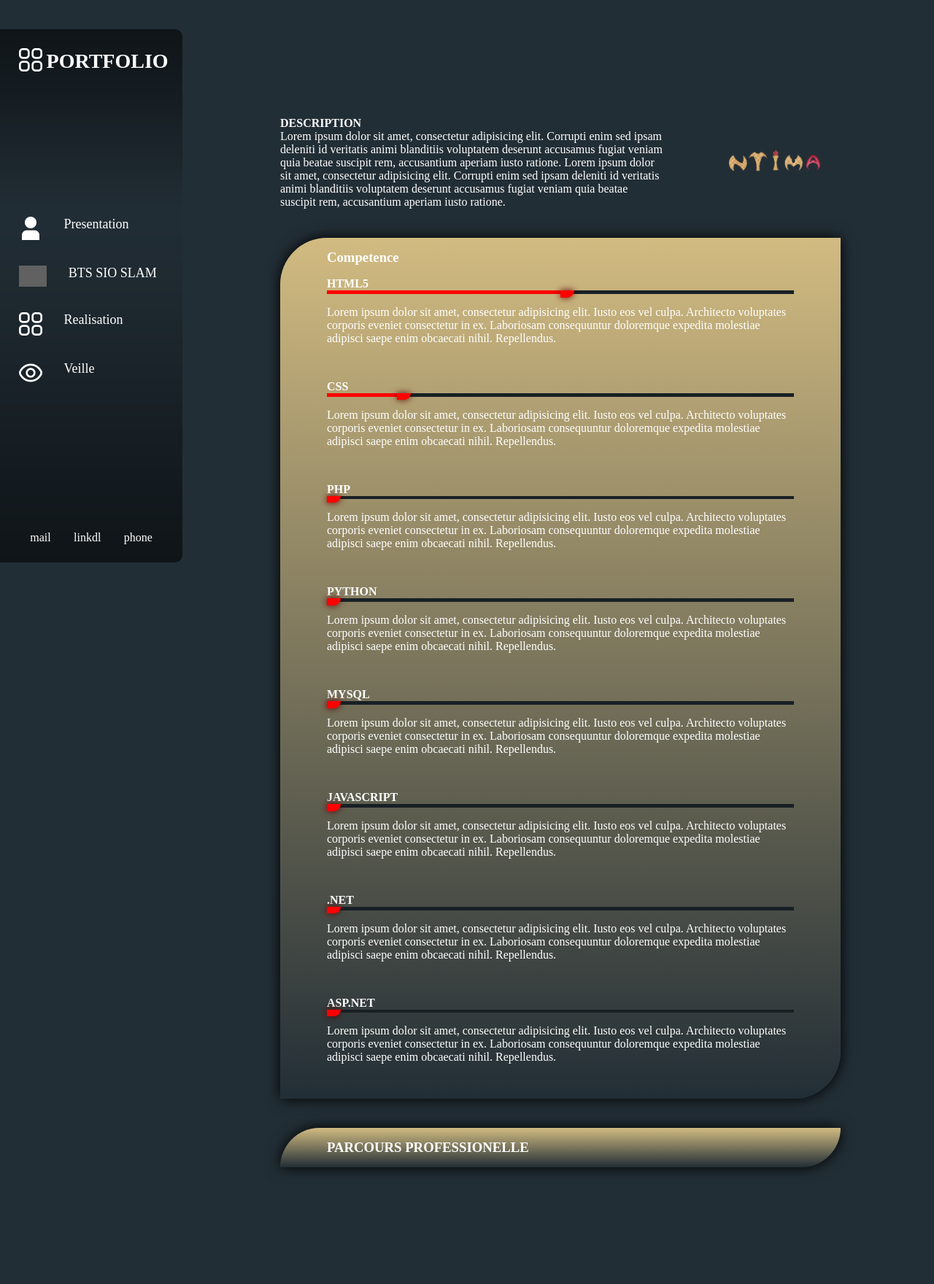
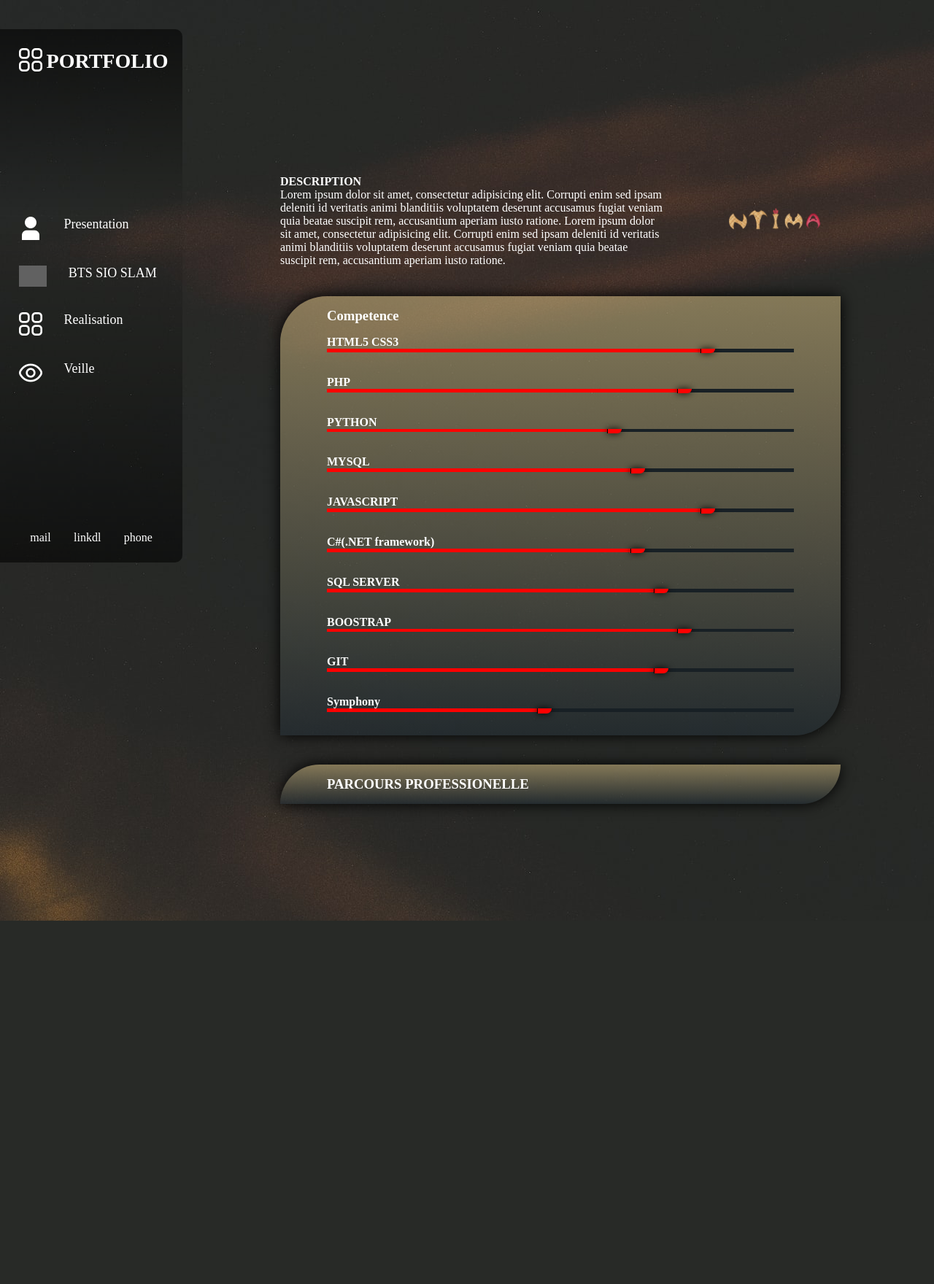
Before and after one commit to calebModeste/portefolio, a PHP site: page / in a window 1280 px wide. Shown: the whole page at 73% size. After the commit the page ends 1262 px from the top, so only its background shows below. Run offline with PHP 8.4, Linux system fonts and the light colour scheme; grey boxes are pictures that could not be loaded.

Commit message:
modification background

```diff
--- a/index.html
+++ b/index.html
@@ -54,21 +54,21 @@
                         <div>
                             <img src="img/icon/casquette-de-graduation.png" alt="etude">
                         </div>
-                        <p id="onOff"> BTS SIO SLAM </p>
+                        <p > BTS SIO SLAM </p>
                     </li>
 
                     <li onclick="nav(show=3)">
                         <div>
                             <img src="img/icon/applications.png" alt="projet">
                         </div>
-                        <p id="onOff"> Realisation </p>
+                        <p > Realisation </p>
                     </li>
 
                     <li onclick="nav(show=4)">
                         <div>
                             <img src="img/icon/oeil.png" alt="recherche">
                         </div>
-                        <p id="onOff"> Veille </p>
+                        <p > Veille </p>
                     </li>
 
             </ul>
@@ -113,83 +113,62 @@
 
 
                         <div class="element">
-                            <h4>HTML5</h4>
+                            <h4>HTML5 CSS3</h4>
                             <div class="progBar"> <div class="progstep1"></div> <div class="point"></div> </div>
-                                <p>
-                                    Lorem ipsum dolor sit amet, consectetur adipisicing elit. Iusto eos vel culpa.
-                                    Architecto voluptates corporis eveniet consectetur in ex. Laboriosam consequuntur
-                                    doloremque expedita molestiae adipisci saepe enim obcaecati nihil. Repellendus.
-                                </p>
-                        </div>
 
-                        <div class="element">
-                            <h4>CSS</h4>
-                            <div class="progBar"> <div class="progstep2"></div> <div class="point"></div> </div>
-                                <p>
-                                    Lorem ipsum dolor sit amet, consectetur adipisicing elit. Iusto eos vel culpa.
-                                    Architecto voluptates corporis eveniet consectetur in ex. Laboriosam consequuntur
-                                    doloremque expedita molestiae adipisci saepe enim obcaecati nihil. Repellendus.
-                                </p>
                         </div>
 
                         <div class="element">
                             <h4>PHP</h4>
-                            <div class="progBar"> <div class="progstep"></div> <div class="point"></div> </div>
-                                <p>
-                                    Lorem ipsum dolor sit amet, consectetur adipisicing elit. Iusto eos vel culpa.
-                                    Architecto voluptates corporis eveniet consectetur in ex. Laboriosam consequuntur
-                                    doloremque expedita molestiae adipisci saepe enim obcaecati nihil. Repellendus.
-                                </p>
+                            <div class="progBar"> <div class="progstep2"></div> <div class="point"></div> </div>
+
                         </div>
 
                         <div class="element">
                             <h4>PYTHON</h4>
-                            <div class="progBar"> <div class="progstep"></div> <div class="point"></div> </div>
-                                <p>
-                                    Lorem ipsum dolor sit amet, consectetur adipisicing elit. Iusto eos vel culpa.
-                                    Architecto voluptates corporis eveniet consectetur in ex. Laboriosam consequuntur
-                                    doloremque expedita molestiae adipisci saepe enim obcaecati nihil. Repellendus.
-                                </p>
+                            <div class="progBar"> <div class="progstep3"></div> <div class="point"></div> </div>
+
                         </div>
 
                         <div class="element">
                             <h4>MYSQL</h4>
-                            <div class="progBar"> <div class="progstep"></div> <div class="point"></div> </div>
-                                <p>
-                                    Lorem ipsum dolor sit amet, consectetur adipisicing elit. Iusto eos vel culpa.
-                                    Architecto voluptates corporis eveniet consectetur in ex. Laboriosam consequuntur
-                                    doloremque expedita molestiae adipisci saepe enim obcaecati nihil. Repellendus.
-                                </p>
+                            <div class="progBar"> <div class="progstep4"></div> <div class="point"></div> </div>
+
                         </div>
 
                         <div class="element">
                             <h4>JAVASCRIPT</h4>
-                            <div class="progBar"> <div class="progstep"></div> <div class="point"></div> </div>
-                                <p>
-                                    Lorem ipsum dolor sit amet, consectetur adipisicing elit. Iusto eos vel culpa.
-                                    Architecto voluptates corporis eveniet consectetur in ex. Laboriosam consequuntur
-                                    doloremque expedita molestiae adipisci saepe enim obcaecati nihil. Repellendus.
-                                </p>
+                            <div class="progBar"> <div class="progstep5"></div> <div class="point"></div> </div>
+
                         </div>
 
                         <div class="element">
-                            <h4>.NET</h4>
-                            <div class="progBar"> <div class="progstep"></div> <div class="point"></div> </div>
-                                <p>
-                                    Lorem ipsum dolor sit amet, consectetur adipisicing elit. Iusto eos vel culpa.
-                                    Architecto voluptates corporis eveniet consectetur in ex. Laboriosam consequuntur
-                                    doloremque expedita molestiae adipisci saepe enim obcaecati nihil. Repellendus.
-                                </p>
+                            <h4>C#(.NET framework)</h4>
+                            <div class="progBar"> <div class="progstep6"></div> <div class="point"></div> </div>
+
                         </div>
 
                         <div class="element">
-                            <h4>ASP.NET</h4>
-                            <div class="progBar"> <div class="progstep"></div> <div class="point"></div> </div>
-                                <p>
-                                    Lorem ipsum dolor sit amet, consectetur adipisicing elit. Iusto eos vel culpa.
-                                    Architecto voluptates corporis eveniet consectetur in ex. Laboriosam consequuntur
-                                    doloremque expedita molestiae adipisci saepe enim obcaecati nihil. Repellendus.
-                                </p>
+                            <h4>SQL SERVER</h4>
+                            <div class="progBar"> <div class="progstep7"></div> <div class="point"></div> </div>
+
+                        </div>
+
+                        <div class="element">
+                            <h4>BOOSTRAP </h4>
+                            <div class="progBar"> <div class="progstep8"></div> <div class="point"></div> </div>
+
+                        </div>
+
+                        <div class="element">
+                            <h4>GIT</h4>
+                            <div class="progBar"> <div class="progstep9"></div> <div class="point"></div> </div>
+
+                        </div>
+                        <div class="element">
+                            <h4>Symphony</h4>
+                            <div class="progBar"> <div class="progstep1a"></div> <div class="point"></div> </div>
+
                         </div>
 
 
@@ -270,42 +249,16 @@
         </section>
         <section id="Realisation" >
 
+                 <a href="document/project/snakeGame/play.html">snake Game</a>
 
-        <p>
-                Lorem ipsum dolor sit amet, consectetur adipisicing elit.
-                Corrupti enim sed ipsam deleniti id veritatis animi blanditiis
-                voluptatem deserunt accusamus fugiat veniam quia beatae suscipit
-                rem, accusantium aperiam iusto ratione.
-                Lorem ipsum dolor sit amet, consectetur adipisicing elit.
-                Corrupti enim sed ipsam deleniti id veritatis animi blanditiis
-                voluptatem deserunt accusamus fugiat veniam quia beatae suscipit
-                rem, accusantium aperiam iusto ratione.
-                Lorem ipsum dolor sit amet, consectetur adipisicing elit.
-                Corrupti enim sed ipsam deleniti id veritatis animi blanditiis
-                voluptatem deserunt accusamus fugiat veniam quia beatae suscipit
-                rem, accusantium aperiam iusto ratione.
-                Lorem ipsum dolor sit amet, consectetur adipisicing elit.
-                Corrupti enim sed ipsam deleniti id veritatis animi blanditiis
-                voluptatem deserunt accusamus fugiat veniam quia beatae suscipit
-                rem, accusantium aperiam iusto ratione.
-                Lorem ipsum dolor sit amet, consectetur adipisicing elit.
-                Corrupti enim sed ipsam deleniti id veritatis animi blanditiis
-                voluptatem deserunt accusamus fugiat veniam quia beatae suscipit
-                rem, accusantium aperiam iusto ratione.
-                Lorem ipsum dolor sit amet, consectetur adipisicing elit.
-                Corrupti enim sed ipsam deleniti id veritatis animi blanditiis
-                voluptatem deserunt accusamus fugiat veniam quia beatae suscipit
-                rem, accusantium aperiam iusto ratione.
-
-            </p>
-
+                <a href="https://github.com/calebModeste/draw_liner.git">code source draw line</a>
 
 
         </section>
         <section id="Veille" >
 
 
-            </p>
+
             <p>
                 Lorem ipsum dolor sit amet, consectetur adipisicing elit.
                 Corrupti enim sed ipsam deleniti id veritatis animi blanditiis
--- a/style/structure.css
+++ b/style/structure.css
@@ -1,7 +1,8 @@
 
 body {
     /*STYLE*/
-    background: #222e36;
+
+    background: url("../img/paulette-wooten-N8O54MgWKnQ-unsplash.jpg");
 
 }
 
@@ -23,6 +24,7 @@ main section{
     display: flex;
     flex-direction: row;
     align-items: center;
+    margin-top: 30vh;
 
 }
 .Present-me div:nth-child(2){
@@ -39,7 +41,8 @@ main section{
 }
 /*EXPERIENCE*/
 .competence,.parcours{
-    background: linear-gradient(#d2bb81, #222e36);
+    /*STYLE*/
+    background: linear-gradient(#d2bb818a, #222e3688);
     margin: 5vh 0vw;
     box-shadow: 0px 0px 20px black ;
     border-radius: 5vw 0vh;
@@ -47,11 +50,13 @@ main section{
 }
 .competence{
     display: flex;
-    flex-wrap: wrap;
+    flex-direction: column;
 }
-.element, .element p {
+.element {
     margin: 2vh 0vw;
 }
+
+
 /*Progression bar*/
 .progBar{
     width: 100%;
@@ -62,20 +67,58 @@ main section{
 }
 .progstep1{
     height: 100%;
-    width: 50%;
+    width: 80%;
     background-color:#ff0000 ;
 }
 .progstep2{
     height: 100%;
-    width: 15%;
+    width: 75%;
+    background-color:#ff0000 ;
+}
+.progstep3{
+    height: 100%;
+    width: 60%;
+    background-color:#ff0000 ;
+}
+.progstep4{
+    height: 100%;
+    width: 65%;
+    background-color:#ff0000 ;
+}.progstep5{
+    height: 100%;
+    width: 80%;
+    background-color:#ff0000 ;
+}
+.progstep6{
+    height: 100%;
+    width: 65%;
+    background-color:#ff0000 ;
+}.progstep7{
+    height: 100%;
+    width: 70%;
+    background-color:#ff0000 ;
+}
+.progstep8{
+    height: 100%;
+    width: 75%;
+    background-color:#ff0000 ;
+}.progstep9{
+    height: 100%;
+    width: 70%;
+    background-color:#ff0000 ;
+}
+.progstep1a{
+    height: 100%;
+    width: 45%;
     background-color:#ff0000 ;
 }
 .point{
-    height: 1.2vh;
+    height: 0.8vh;
     width: 1.5vw;
+    border-left: 1px  solid #000000;
     background-color:#ff0000 ;
     border-bottom-right-radius: 50vw;
-    box-shadow: 0px 0px 10px #5c0000;
+    box-shadow: 0px 0px 10px #000000;
 }
 
 
```
Also changed, not shown: img/paulette-wooten-N8O54MgWKnQ-unsplash.jpg (added).
